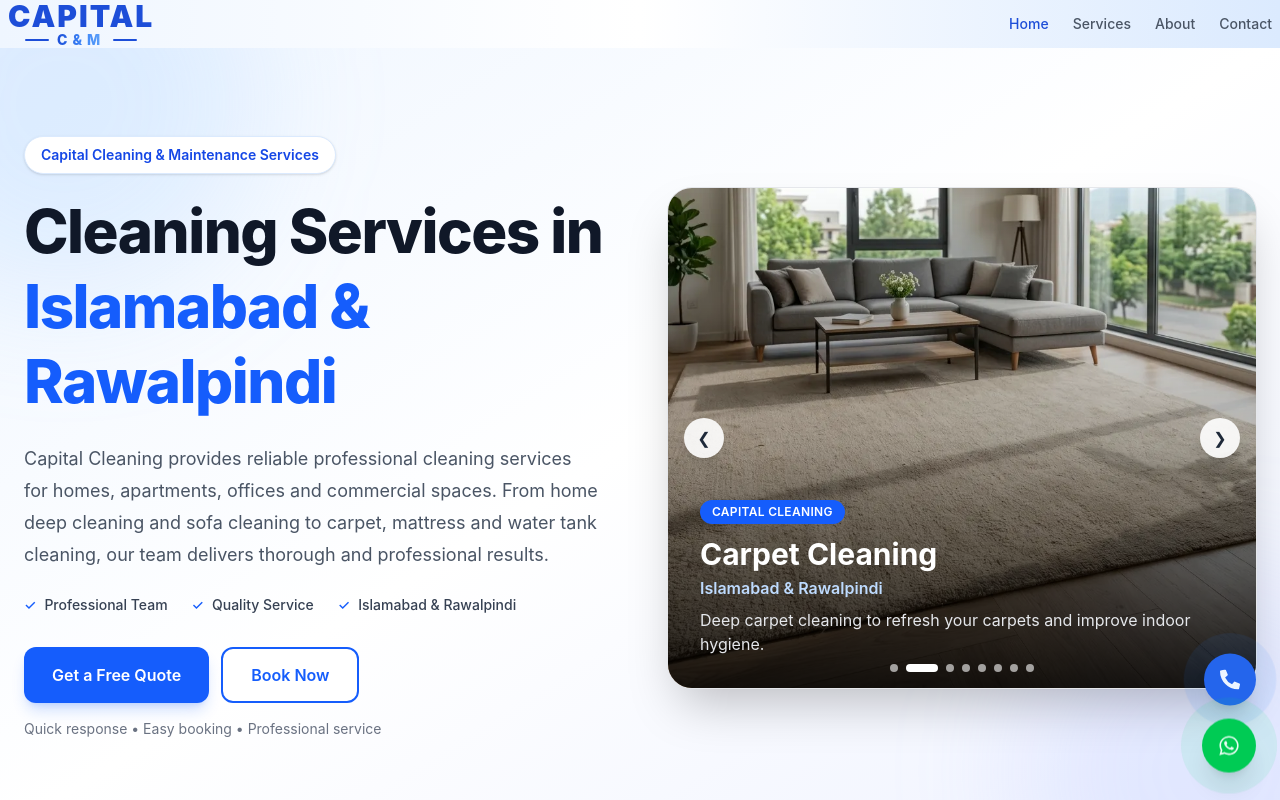
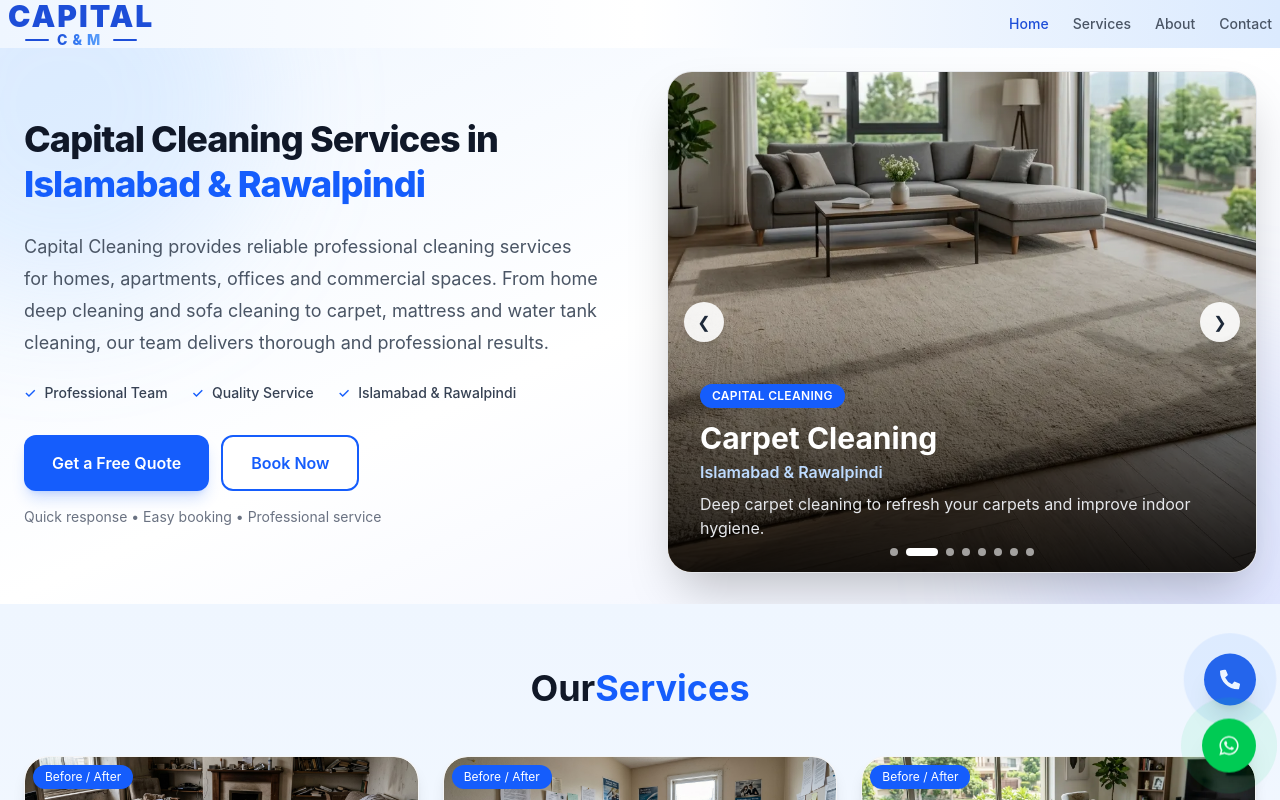
Before and after one commit to irfanhaider6167/capital-home-cleaning-app, a React (Vite) app: page / in a window 1280 px wide. Shown: the top 800 px of the page. Built offline with nearby package versions, Linux system fonts and the light colour scheme.

Commit message:
UpDate Hero

```diff
--- a/src/components/Hero.jsx
+++ b/src/components/Hero.jsx
@@ -82,15 +82,11 @@ function Hero() {
 
       <div className="absolute -bottom-32 -right-32 h-96 w-96 rounded-full bg-indigo-300/20 blur-3xl" />
 
-      <div className="relative z-10 mx-auto grid max-w-7xl items-center gap-12 px-5 py-16 sm:px-6 md:grid-cols-2 md:gap-14 md:py-20 lg:py-24">
+      <div className="relative z-10 mx-auto grid max-w-7xl items-center gap-12 px-5 py-16 sm:px-6 md:grid-cols-2 md:gap-14 md:py-20 lg:py-8">
         {/* LEFT CONTENT */}
         <div className="text-center md:text-left">
-          <div className="mb-5 inline-flex items-center rounded-full border border-blue-100 bg-white px-4 py-2 text-sm font-semibold text-blue-700 shadow-sm">
-            Capital Cleaning & Maintenance Services
-          </div>
-
-          <h1 className="text-4xl font-extrabold leading-tight tracking-tight text-gray-900 sm:text-5xl lg:text-6xl">
-            Cleaning Services in{" "}
+          <h1 className="text-4xl font-extrabold leading-tight tracking-tight text-gray-900 sm:text-5xl lg:text-4xl">
+            Capital Cleaning Services in{" "}
             <span className="text-blue-600">Islamabad & Rawalpindi</span>
           </h1>
 
```
